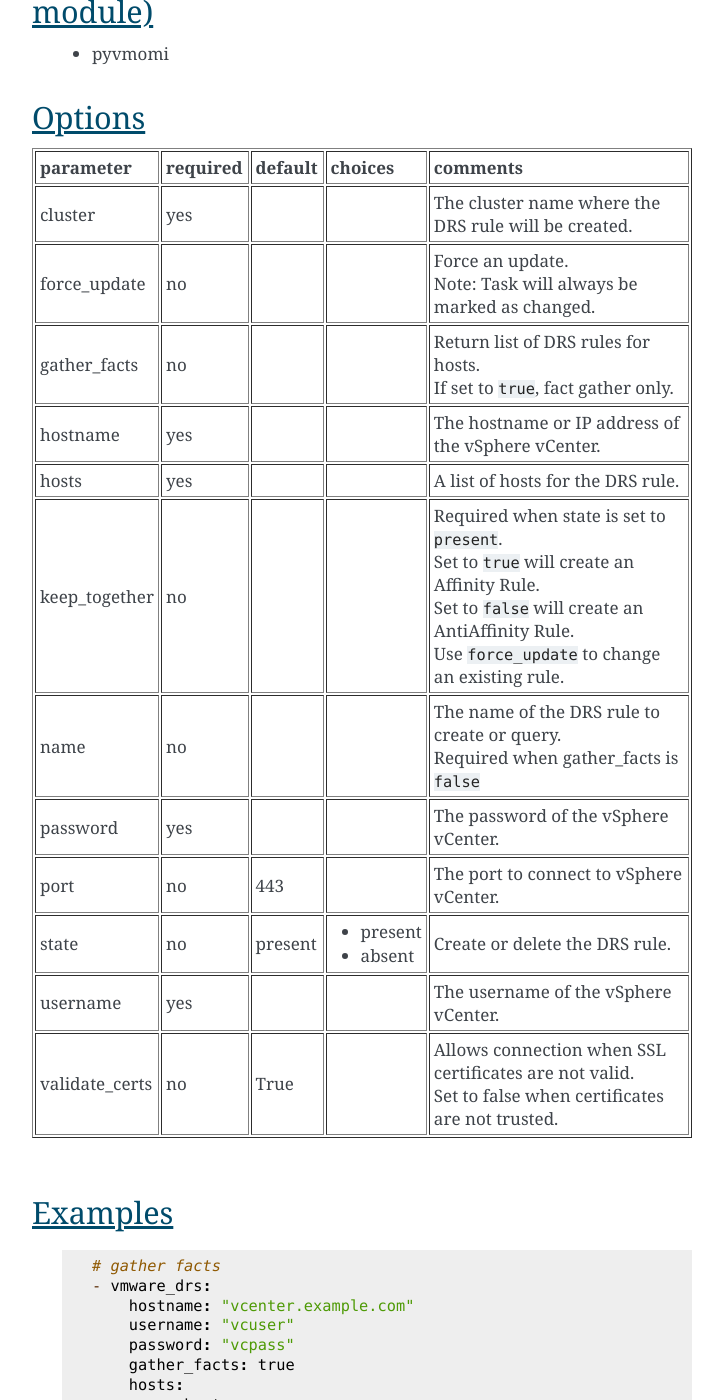
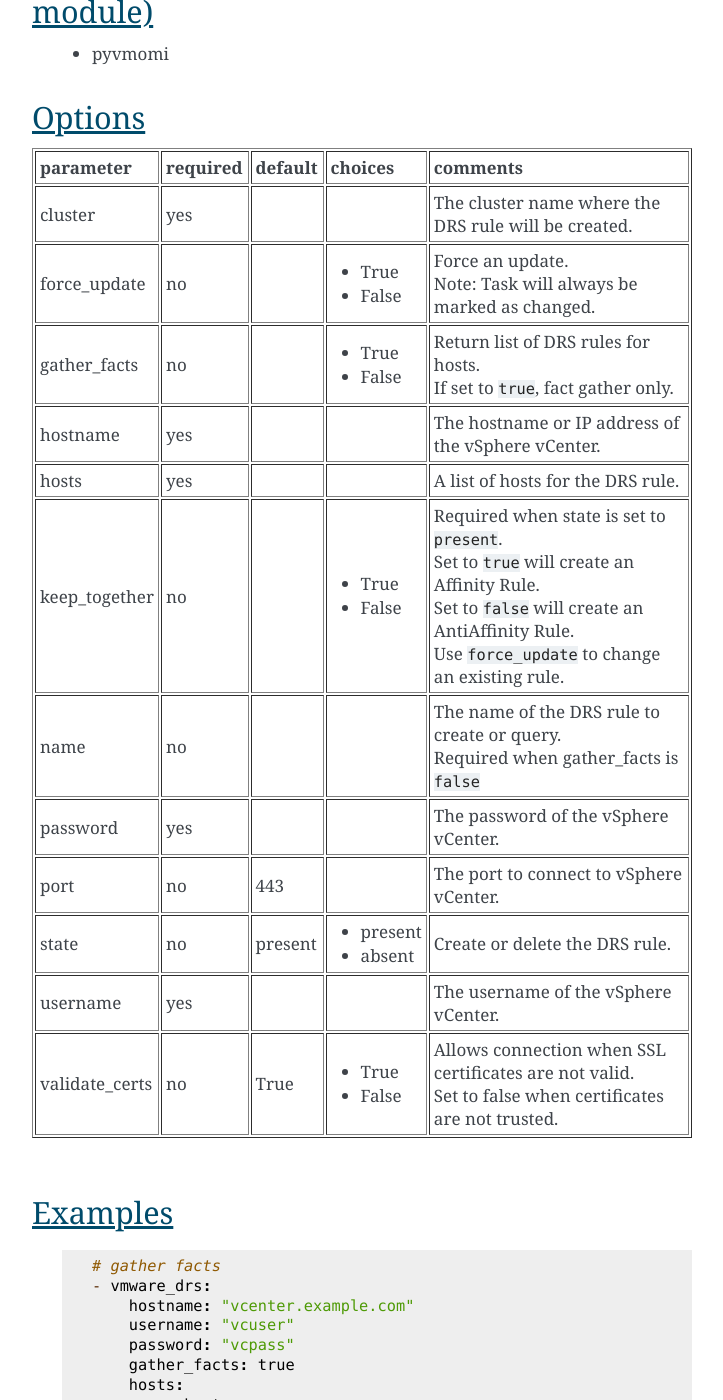
Before and after one commit to napalm255/ansible-vmware_drs, a Sphinx documentation site: the page built from docs/vmware_drs.rst, in a window 1280 px wide and 1400 px high, scrolled down 566 px. Shown: the whole window, without its empty margins (388-1111 px from the left). Built offline with Sphinx 7.4.7, drawn with Linux system fonts in a browser that asks for light colours.

Commit message:
updated docs

```diff
--- a/docs/vmware_drs.rst
+++ b/docs/vmware_drs.rst
@@ -47,13 +47,13 @@
     <td>force_update<br/><div style="font-size: small;"></div></td>
     <td>no</td>
     <td></td>
-        <td><ul></ul></td>
+        <td><ul><li>True</li><li>False</li></ul></td>
         <td><div>Force an update.</div><div>Note: Task will always be marked as changed.</div></td></tr>
             <tr>
     <td>gather_facts<br/><div style="font-size: small;"></div></td>
     <td>no</td>
     <td></td>
-        <td><ul></ul></td>
+        <td><ul><li>True</li><li>False</li></ul></td>
         <td><div>Return list of DRS rules for hosts.</div><div>If set to <code>true</code>, fact gather only.</div></td></tr>
             <tr>
     <td>hostname<br/><div style="font-size: small;"></div></td>
@@ -71,7 +71,7 @@
     <td>keep_together<br/><div style="font-size: small;"></div></td>
     <td>no</td>
     <td></td>
-        <td><ul></ul></td>
+        <td><ul><li>True</li><li>False</li></ul></td>
         <td><div>Required when state is set to <code>present</code>.</div><div>Set to <code>true</code> will create an Affinity Rule.</div><div>Set to <code>false</code> will create an AntiAffinity Rule.</div><div>Use <code>force_update</code> to change an existing rule.</div></td></tr>
             <tr>
     <td>name<br/><div style="font-size: small;"></div></td>
@@ -107,7 +107,7 @@
     <td>validate_certs<br/><div style="font-size: small;"></div></td>
     <td>no</td>
     <td>True</td>
-        <td><ul></ul></td>
+        <td><ul><li>True</li><li>False</li></ul></td>
         <td><div>Allows connection when SSL certificates are not valid.</div><div>Set to false when certificates are not trusted.</div></td></tr>
         </table>
     </br>
```
Also changed, not shown: 1 other file.
